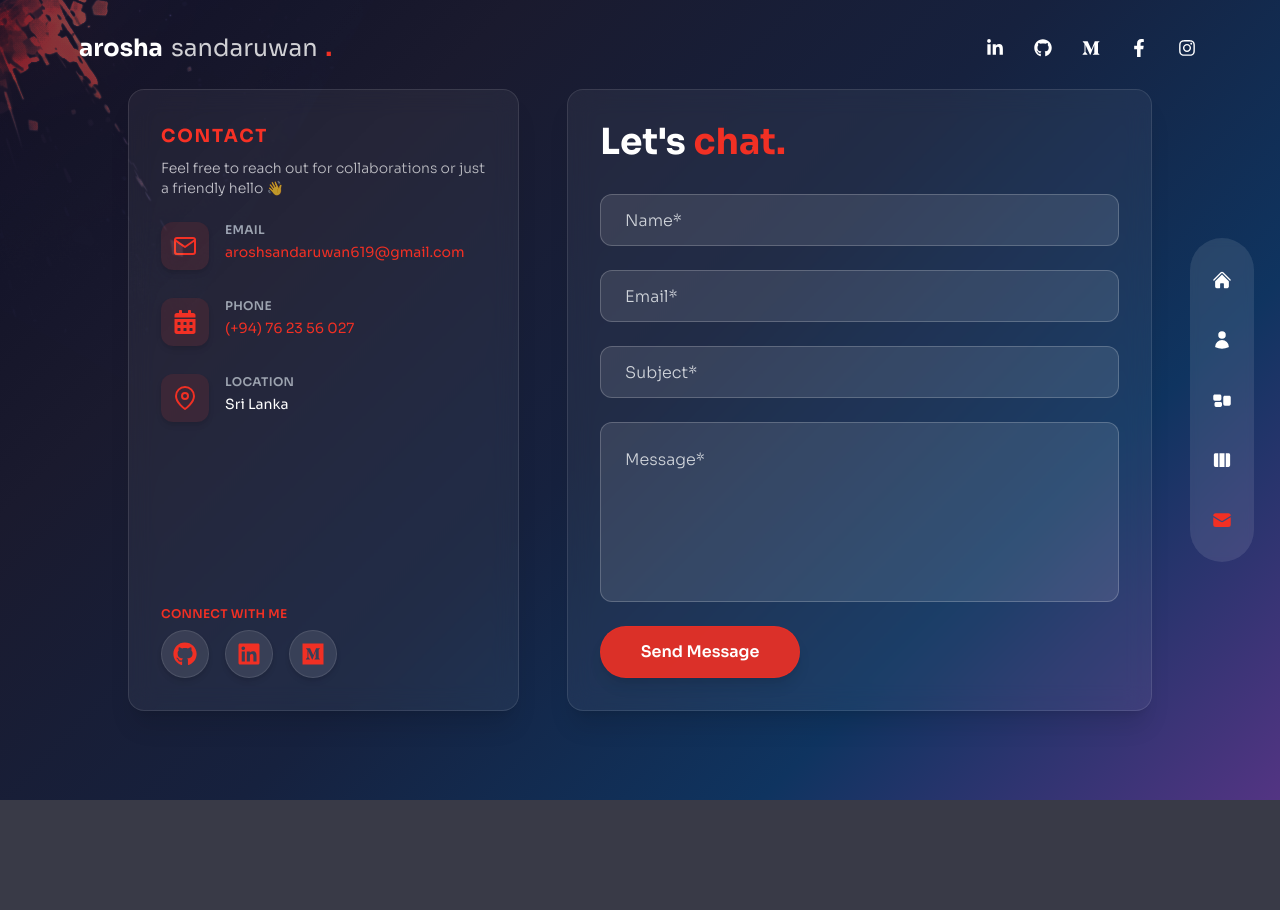
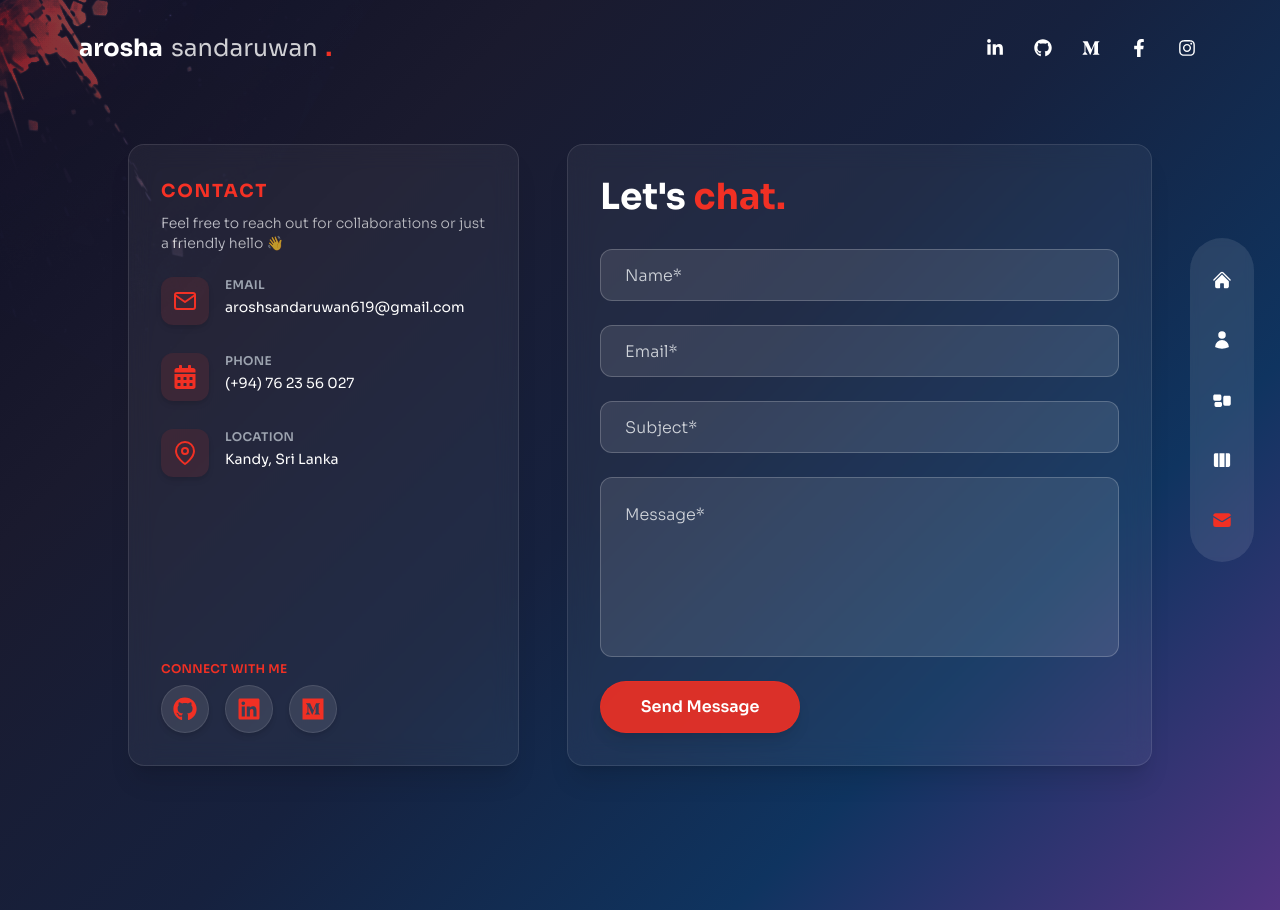
Before and after one commit to arosha619/modern-portfolio-me-2.0, a Next.js app: page /contact in a window 1280 px wide. Before the commit the page ends 800 px from the top, so only its background shows below. Built offline with nearby package versions, Linux system fonts and the light colour scheme.

Commit message:
added cv

```diff
--- a/app/about/page.jsx
+++ b/app/about/page.jsx
@@ -361,10 +361,13 @@ const About = () => {
           className="max-w-[600px] mb-6 xl:mb-8 px-4 xl:px-0 text-center"
         >
           A passionate Software Engineer with expertise in full-stack
-          development, specializing in React, Next.js, and Node.js. From Sri
-          Lanka to South Korea, I've built scalable applications and
-          collaborated with international teams to deliver innovative solutions
-          that drive business growth and user satisfaction.
+          development, specializing in React, Next.js and backend technologies
+          such as Node.js, DotNet and Nest.js. Skilled in building scalable
+          APIs, managing databases, and implementing cloud-based solutions. With
+          growing expertise in DevOps practices, containerization, and CI/CD
+          pipelines, From Sri Lanka to South Korea, I've built scalable
+          applications and collaborated with international teams to deliver
+          innovative solutions that drive business growth and user satisfaction.
         </motion.p>
       </div>
 
--- a/app/contact/page.jsx
+++ b/app/contact/page.jsx
@@ -23,22 +23,21 @@ const CONTACTS = [
     icon: "FiMail",
     label: "Email",
     value: [
-      { text: "aroshsandaruwan619@gmail.com", link: "mailto:aroshsandaruwan619@gmail.com" },
+      {
+        text: "aroshsandaruwan619@gmail.com",
+        link: "mailto:aroshsandaruwan619@gmail.com",
+      },
     ],
   },
   {
     icon: "FaCalendarAlt",
     label: "Phone",
-    value: [
-      { text: "(+94) 76 23 56 027", link: "tel:+94762356027" },
-    ],
+    value: [{ text: "(+94) 76 23 56 027", link: "tel:+94762356027" }],
   },
   {
     icon: "FiMapPin",
     label: "Location",
-    value: [
-      { text: "Sri Lanka" }
-    ],
+    value: [{ text: "Kandy, Sri Lanka" }],
   },
 ];
 
@@ -69,18 +68,23 @@ const Contact = () => {
   };
 
   return (
-    <div className="min-h-screen w-full flex items-center justify-center bg-gradient-dark-space py-16 px-2">
+    <div className="min-h-screen w-full flex items-center justify-center bg-gradient-dark-space py-36 px-2">
       <div className="w-full max-w-5xl flex flex-col md:flex-row gap-8 md:gap-12">
         {/* Left: Contact Info Card */}
         <motion.div
           initial={{ opacity: 0, x: -40 }}
           animate={{ opacity: 1, x: 0 }}
-          transition={{ duration: 0.7, ease: 'easeOut' }}
+          transition={{ duration: 0.7, ease: "easeOut" }}
           className="md:w-2/5 w-full rounded-2xl bg-white/5 backdrop-blur-md border border-white/10 shadow-xl p-8 flex flex-col justify-between gap-10 group hover:border-accent/40 hover:shadow-accent/20 transition-all duration-300"
         >
           <div>
-            <h3 className="text-lg font-bold text-accent mb-2 tracking-widest uppercase">Contact</h3>
-            <p className="text-white/70 mb-6 text-sm">Feel free to reach out for collaborations or just a friendly hello 👋</p>
+            <h3 className="text-lg font-bold text-accent mb-2 tracking-widest uppercase">
+              Contact
+            </h3>
+            <p className="text-white/70 mb-6 text-sm">
+              Feel free to reach out for collaborations or just a friendly hello
+              👋
+            </p>
             <div className="flex flex-col gap-7">
               {CONTACTS.map((item, idx) => (
                 <motion.div
@@ -95,15 +99,27 @@ const Contact = () => {
                     whileHover={{ scale: 1.15, rotate: -8 }}
                     className="bg-accent/10 rounded-xl p-3 flex items-center justify-center min-w-[48px] min-h-[48px] text-accent shadow-md transition-transform duration-200"
                   >
-                    {React.createElement(iconMap[item.icon], { className: "text-2xl text-accent" })}
+                    {React.createElement(iconMap[item.icon], {
+                      className: "text-2xl text-accent",
+                    })}
                   </motion.div>
                   <div>
-                    <div className="text-xs text-gray-400 font-semibold uppercase mb-1 tracking-wide letter-spacing-wider">{item.label}</div>
+                    <div className="text-xs text-gray-400 font-semibold uppercase mb-1 tracking-wide letter-spacing-wider">
+                      {item.label}
+                    </div>
                     {item.value.map((v, i) =>
                       v.link ? (
-                        <a key={i} href={v.link} className="block text-accent hover:underline text-sm mb-1 transition-colors duration-200">{v.text}</a>
+                        <a
+                          key={i}
+                          href={v.link}
+                          className="block text-white hover:text-accent hover:underline text-sm mb-1 transition-colors duration-200"
+                        >
+                          {v.text}
+                        </a>
                       ) : (
-                        <div key={i} className="text-white text-sm mb-1">{v.text}</div>
+                        <div key={i} className="text-white text-sm mb-1">
+                          {v.text}
+                        </div>
                       )
                     )}
                   </div>
@@ -112,7 +128,9 @@ const Contact = () => {
             </div>
           </div>
           <div className="mt-8">
-            <div className="text-xs text-accent font-semibold uppercase mb-2 tracking-wide">Connect with me</div>
+            <div className="text-xs text-accent font-semibold uppercase mb-2 tracking-wide">
+              Connect with me
+            </div>
             <div className="flex gap-4">
               {SOCIALS.map((s, i) => (
                 <motion.a
@@ -120,11 +138,17 @@ const Contact = () => {
                   href={s.link}
                   target="_blank"
                   rel="noopener noreferrer"
-                  whileHover={{ scale: 1.18, backgroundColor: "#F13024", color: "#fff" }}
+                  whileHover={{
+                    scale: 1.18,
+                    backgroundColor: "#F13024",
+                    color: "#fff",
+                  }}
                   className="bg-white/10 hover:bg-accent/20 transition rounded-full w-12 h-12 flex items-center justify-center shadow-md border border-white/10 text-accent hover:text-white"
-                  style={{ transition: 'all 0.2s' }}
+                  style={{ transition: "all 0.2s" }}
                 >
-                  {React.createElement(iconMap[s.icon], { className: "text-2xl" })}
+                  {React.createElement(iconMap[s.icon], {
+                    className: "text-2xl",
+                  })}
                 </motion.a>
               ))}
             </div>
--- a/app/page.jsx
+++ b/app/page.jsx
@@ -93,8 +93,9 @@ export default function Home() {
         </p>
         <div className="flex flex-col sm:flex-row items-center gap-6 mb-8 w-full lg:w-auto justify-center lg:justify-start">
           <a
-            href="/resume.pdf"
-            download
+            href="https://drive.google.com/drive/folders/114slgiq6OcZ-KQwjdU50wMd2j_b1gZTc?usp=sharing"
+            target="_blank"
+            rel="noopener noreferrer"
             className="relative inline-block px-8 py-3 font-mono text-lg font-semibold bg-white dark:bg-gray-800 border border-gray-200 dark:border-gray-700 rounded shadow z-10"
           >
             <span className="relative z-10">Download Resume</span>
--- a/app/services/page.jsx
+++ b/app/services/page.jsx
@@ -39,6 +39,7 @@ import {
 import Bulb from "../../components/Bulb";
 import Circles from "../../components/Circles";
 import { fadeIn } from "../../variants";
+import { useRouter } from "next/navigation";
 
 // Icon mapping for server-side compatibility
 const iconMap = {
@@ -223,6 +224,7 @@ const serviceData = [
 const Services = () => {
   const [selectedCategory, setSelectedCategory] = useState("all");
   const [hoveredService, setHoveredService] = useState(null);
+  const router = useRouter();
 
   const categories = [
     { id: "all", name: "All Services" },
@@ -392,6 +394,7 @@ const Services = () => {
             <motion.button
               whileHover={{ scale: 1.05 }}
               whileTap={{ scale: 0.95 }}
+              onClick={() => router.push("/contact")}
               className="bg-accent hover:bg-accent/80 text-white px-8 py-3 rounded-full font-semibold transition-all duration-300 shadow-lg shadow-accent/25"
             >
               Get In Touch
--- a/app/work/page.jsx
+++ b/app/work/page.jsx
@@ -40,6 +40,7 @@ import Image from "next/image";
 import Bulb from "../../components/Bulb";
 import Circles from "../../components/Circles";
 import { fadeIn } from "../../variants";
+import { useRouter } from "next/navigation";
 
 // Icon mapping for server-side compatibility
 const iconMap = {
@@ -302,6 +303,7 @@ const projectData = [
 const Work = () => {
   const [selectedCategory, setSelectedCategory] = useState("all");
   const [selectedProject, setSelectedProject] = useState(null);
+  const router = useRouter();
 
   const categories = [
     { id: "all", name: "All Projects" },
@@ -514,26 +516,7 @@ const Work = () => {
           animate="show"
           exit="hidden"
           className="mt-16"
-        >
-          <div className="grid grid-cols-2 md:grid-cols-4 gap-6">
-            <div className="text-center p-6 bg-white/5 rounded-xl border border-white/10">
-              <div className="text-3xl font-bold text-accent mb-2">8</div>
-              <div className="text-white/70 text-sm">Total Projects</div>
-            </div>
-            <div className="text-center p-6 bg-white/5 rounded-xl border border-white/10">
-              <div className="text-3xl font-bold text-green-400 mb-2">7</div>
-              <div className="text-white/70 text-sm">Completed</div>
-            </div>
-            <div className="text-center p-6 bg-white/5 rounded-xl border border-white/10">
-              <div className="text-3xl font-bold text-yellow-400 mb-2">1</div>
-              <div className="text-white/70 text-sm">Ongoing</div>
-            </div>
-            <div className="text-center p-6 bg-white/5 rounded-xl border border-white/10">
-              <div className="text-3xl font-bold text-blue-400 mb-2">6</div>
-              <div className="text-white/70 text-sm">Technologies</div>
-            </div>
-          </div>
-        </motion.div>
+        ></motion.div>
 
         {/* Call to Action */}
         <motion.div
@@ -554,6 +537,7 @@ const Work = () => {
             <motion.button
               whileHover={{ scale: 1.05 }}
               whileTap={{ scale: 0.95 }}
+              onClick={() => router.push("/contact")}
               className="bg-accent hover:bg-accent/80 text-white px-8 py-3 rounded-full font-semibold transition-all duration-300 shadow-lg shadow-accent/25"
             >
               Start a Project
```
